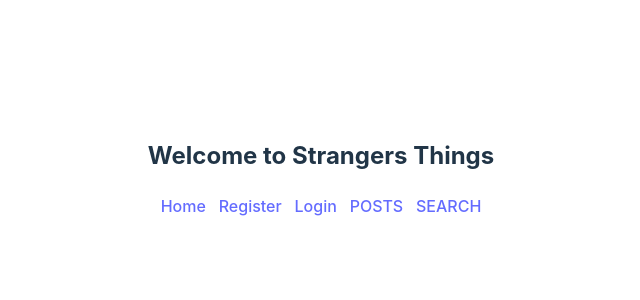
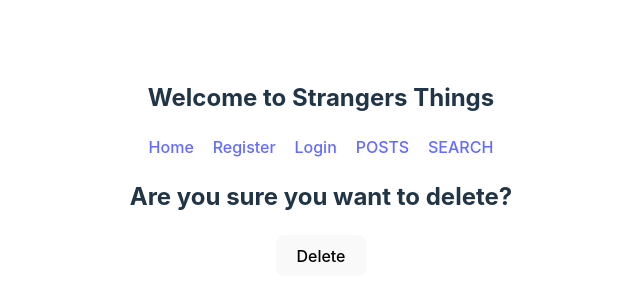
Before and after one commit to Cristina-and-Mason/our-strangers-things, a React (Vite) app: page /delete/1 in a window 1280 px wide. Shown: the part 232-532 px from the top of the page, without its empty margins (319-959 px from the left). Built offline with nearby package versions, Linux system fonts and the light colour scheme.

Commit message:
finished Delete, need to filter inactive posts in Profile

```diff
--- a/src/App.jsx
+++ b/src/App.jsx
@@ -34,8 +34,8 @@ function App() {
           <Route path="/register" element={<Register setIsLoggedIn={setIsLoggedIn} username={username} setUsername={setUsername} password={password} setPassword={setPassword} />} />
           <Route path="/login" element={<Login setIsLoggedIn={setIsLoggedIn} username={username} setUsername={setUsername} password={password} setPassword={setPassword} />} />
           <Route path="/new-post" element={<NewPost newPostTitle={newPostTitle} setNewPostTitle={setNewPostTitle} newPostDesc={newPostDesc} setNewPostDesc={setNewPostDesc} newPostPrice={newPostPrice} setNewPostPrice={setNewPostPrice} />} />
-          <Route path="/users/me" element={<Profile />} />
-          <Route path="/posts/:id"  element={<Delete/>} />
+          <Route path="/users/me" element={<Profile allPosts={allPosts} setAllPosts={setAllPosts} />} />
+          <Route path="/delete/:id" element={<Delete />} />
         </Routes>
       </div>
     </>
--- a/src/api-adapters/index.js
+++ b/src/api-adapters/index.js
@@ -1,7 +1,7 @@
 const COHORT_NAME = '2304-FTB-ET-WEB-FT'
 const BASE_URL = `https://strangers-things.herokuapp.com/api/${COHORT_NAME}`
 
-export const registerUser=  async (username, password) =>{
+export const registerUser = async (username, password) =>{
     try{
         const response= await fetch (`${BASE_URL}/users/register`,{
             method: "POST",
--- a/src/components/Delete/Delete.jsx
+++ b/src/components/Delete/Delete.jsx
@@ -1,10 +1,14 @@
-function Delete (props) {
+import { useParams, useNavigate } from "react-router-dom";
+function Delete () {
     const TOKEN_STRING = localStorage.getItem ("token");
+    const { id } = useParams()
+    console.log(id)
+    const BASE_URL = `https://strangers-things.herokuapp.com/api/2304-FTB-ET-WEB-FT/posts/${id}`
+    const navigate = useNavigate()
         async function sendDeleteRequest (event) {
             event.preventDefault ();
             try{
-
-            const response= await fetch(`https://strangers-things.herokuapp.com/api/2304-FTB-ET-WEB-FT/posts/${props.id}`, {
+                const response= await fetch(`${BASE_URL}`, {
                     method: "DELETE",
                     headers: {
                         "Content-Type": "application/json",
@@ -13,10 +17,18 @@ function Delete (props) {
                 })
                 const translatedData= await response.json();
                 console.log(translatedData)
+                navigate("/users/me")
                 return translatedData
                 } catch (error){
                 console.log(error);
             }
         }
+        return (
+        <div>
+            <h2>Are you sure you want to delete?</h2>
+        <button onClick={sendDeleteRequest}>Delete</button>
+        </div>
+        )
 }
+
 export default Delete
--- a/src/components/Edit/Edit.jsx
+++ b/src/components/Edit/Edit.jsx
@@ -1,4 +1,4 @@
-import { useState, useEffect } from "react";
+import { useState} from "react";
 import { useParams, useNavigate } from "react-router-dom";
 
 function Edit() {
@@ -88,7 +88,7 @@ function Edit() {
             <input
             name="price"
             type="text"
-            placeholder="t rue or flase"
+            placeholder="true or flase"
             value={newWillDeliver}
             onChange={(event) => {
                 setNewWillDeliver(event.target.value)
--- a/src/components/MyPost/MyPost.jsx
+++ b/src/components/MyPost/MyPost.jsx
@@ -1,21 +1,20 @@
 import { useNavigate } from "react-router-dom";
-import Delete from "../Delete/Delete";
 function MyPost ( props ){
     const navigate = useNavigate()
     const editPage = ()=>{
         navigate(`/posts/${props.id}`)
     }
     const deletePost = ()=>{
-        <Delete id={props.id} />
+        navigate(`/delete/${props.id}`)
     }
     return(
-        <form onSubmit={deletePost}>
+        <form>
             <h2>Title: {props.title}</h2>
             <h2>ID# {props.id}</h2>
             <h2>Description: {props.description}</h2>
             <h2>Price: {props.price}</h2>
             <button onClick={editPage}>Edit</button>
-            <button type="submit">Delete</button>
+            <button onClick={deletePost}>Delete</button>
         </form>
     )
 }
--- a/src/components/Profile/Profile.jsx
+++ b/src/components/Profile/Profile.jsx
@@ -2,11 +2,14 @@ import {useEffect, useState} from 'react'
 import { useNavigate, useParams } from 'react-router-dom';
 import MyPost from '../MyPost/MyPost';
 
-const Profile = () => {
+const Profile = (props) => {
   const [ myPosts, setMyPosts ] = useState([])
   const [ myMessages, setMyMessages ] = useState([])
   const TOKEN_STRING = localStorage.getItem("token");
   const navigate = useNavigate()
+  const activePosts = myPosts.filter((post) => {
+    post.active == true
+  })
   useEffect (() => {
     async function profileData() {
       try {
@@ -34,8 +37,8 @@ const Profile = () => {
 
       <h1>My Posts</h1>
       {
-        myPosts.map((post) => {
-          return <MyPost key={post._id} title={post.title} id={post._id} description={post.description} price={post.price} />
+        activePosts.map((post) => {
+          return <MyPost key={post._id} title={post.title} id={post._id} description={post.description} price={post.price} allPosts={props.allPosts} setAllPosts={props.setAllPosts} />
 
           })
       }
--- a/src/components/SearchBar/SearchBar.jsx
+++ b/src/components/SearchBar/SearchBar.jsx
@@ -1,13 +1,12 @@
 import {useState} from 'react'
+import SinglePost from '../SinglePost/SinglePost';
 function SearchBar ({allPosts}){
 let [searchQuery, setSearchQuery]=useState("");
 
     let filteredPosts = allPosts.filter((post) => {
         let lowercasedName= post.title.toLowerCase();
         let lowercasedQuery= searchQuery.toLowerCase();
-
         if (lowercasedName.includes (lowercasedQuery)) {
-
             return post
         }
     })
@@ -29,12 +28,7 @@ let [searchQuery, setSearchQuery]=useState("");
 
                 {
                     filteredPosts.length ? filteredPosts.map((post, idx) =>{
-                        return(
-                            <div key={idx}>
-                                <h2>Post Title: {post.title}</h2>
-                                <p>Description: {post.description}</p>
-                            </div>
-                        )
+                        return <SinglePost key={idx} id={post._id} title={post.title} description={post.description} price={post.price} author={post.author} messages={post.messages} willDeliver={post.willDeliver}/>
                     }) : <p>Loading...</p>
                 }
         </div>
```
Lines whose indentation alone changed are shown as unchanged.
